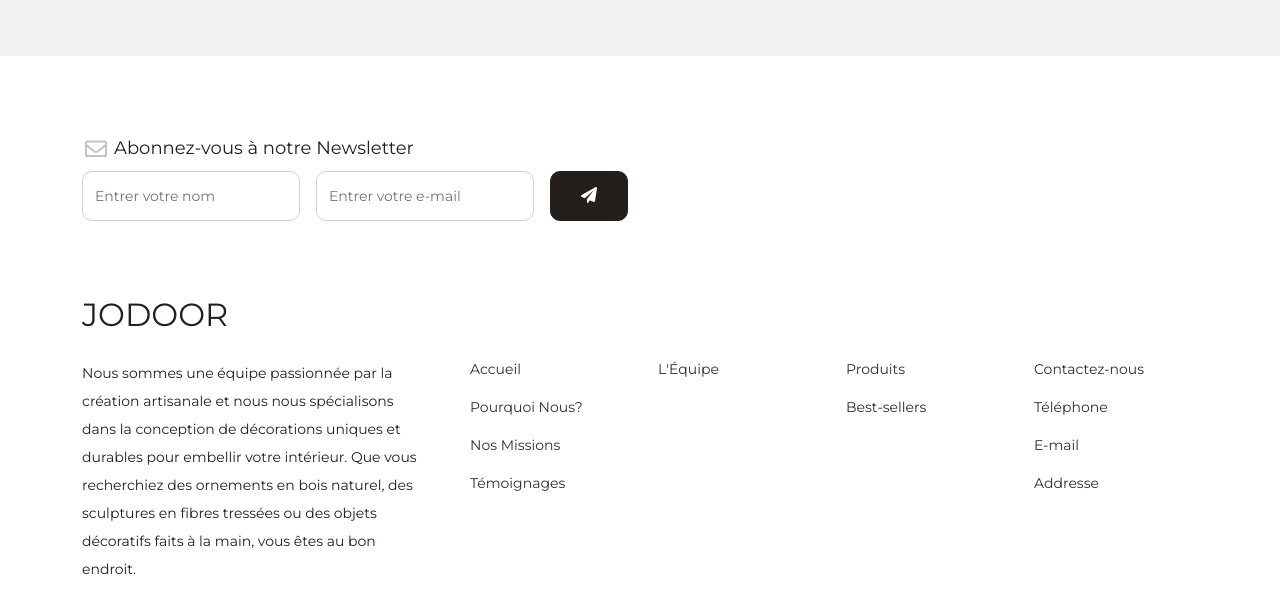
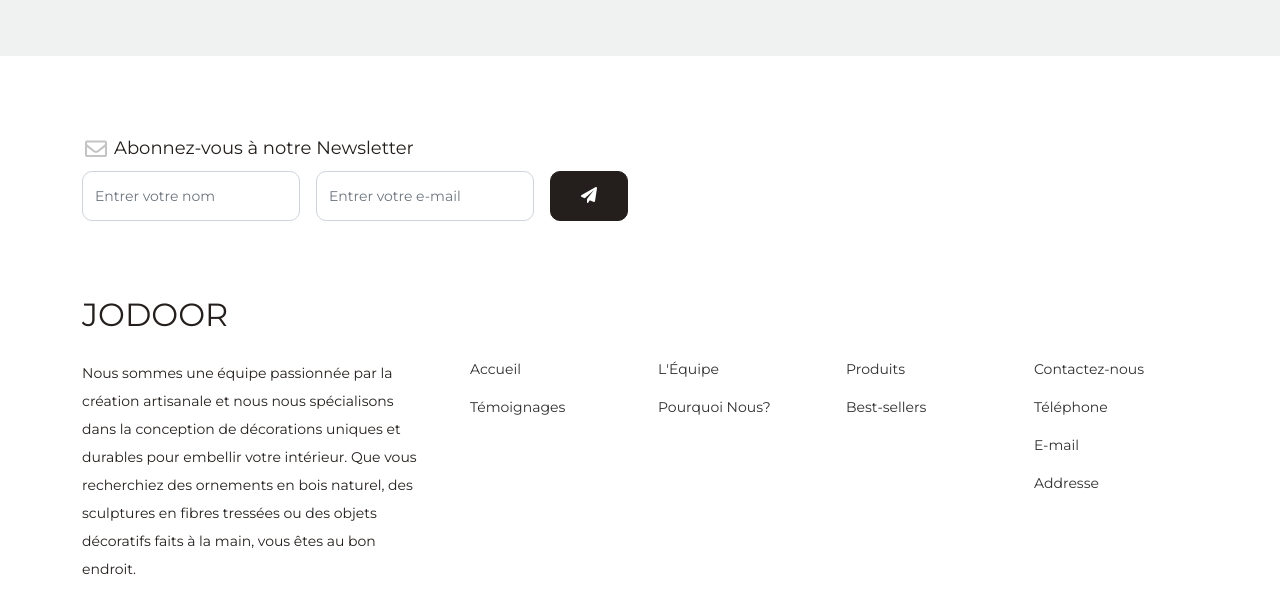
Before and after one commit to adnanekouna-a/JODOOR-Cooperative, a plain HTML site: page contact.html in a window 1280 px wide. Shown: the part 1262-1862 px from the top of the page. Drawn offline with Linux system fonts and the light colour scheme.

Commit message:
Rearrange footer for balance

```diff
--- a/contact.html
+++ b/contact.html
@@ -222,8 +222,6 @@
 							<div class="col-6 col-sm-6 col-md-3">
 								<ul class="list-unstyled">
 									<li><a href="index.html#hero-section">Accueil</a></li>
-									<li><a href="index.html#why-us">Pourquoi Nous?</a></li>
-									<li><a href="index.html#missions">Nos Missions</a></li>
 									<li><a href="index.html#testimonial">Témoignages</a></li>
 								</ul>
 							</div>
@@ -231,6 +229,7 @@
 							<div class="col-6 col-sm-6 col-md-3">
 								<ul class="list-unstyled">
 									<li><a href="team.html">L'Équipe</a></li>
+									<li><a href="index.html#why-us">Pourquoi Nous?</a></li>
 								</ul>
 							</div>
 
```
Also changed, not shown: index.html (+1 -2 lines), shop.html (+1 -2 lines), team.html (+1 -2 lines).
